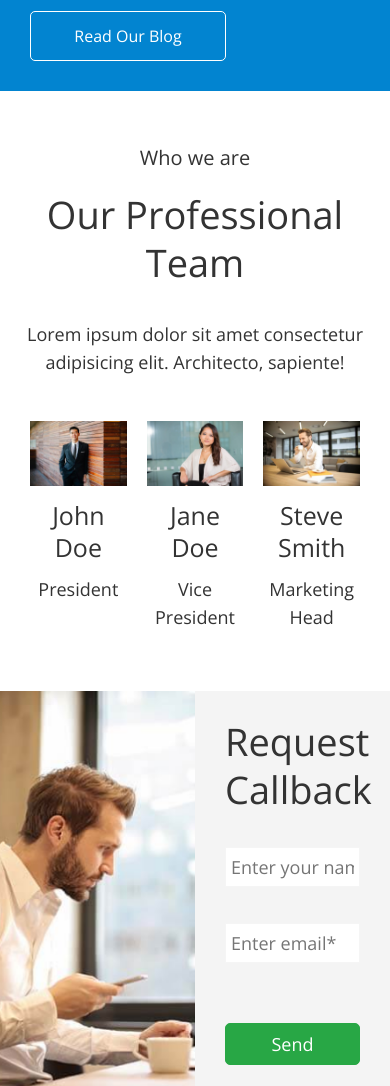
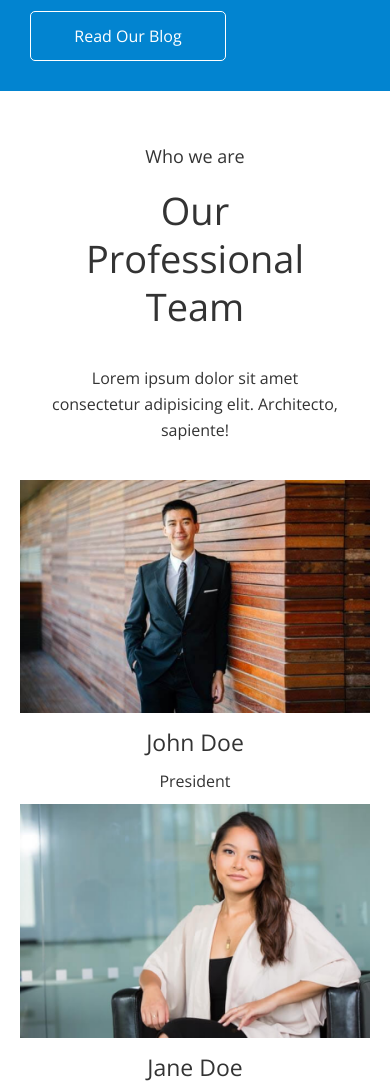
Before and after one commit to Sharadona/--------, a plain HTML site: page первая страница/index.html in a window 390 px wide. Shown: the part 5028-6114 px from the top of the page. Drawn offline with nearby package versions, Linux system fonts and the light colour scheme.

Commit message:
поправил 6 блок для телефонов

```diff
--- a/первая страница/style.css
+++ b/первая страница/style.css
@@ -553,5 +553,51 @@
         line-height: 26px;
     }
     /* ШЕСТОЙ БЛОК */
-
+    .professional {
+        margin: 0;
+        padding: 50px 0;
+    }
+    .professional-description {
+        padding: 0 50px 37px;
+    }
+    .professional-description-note {
+        margin: 0;
+        font-size: 18px;
+        line-height: 30px;
+    }
+    .professional-description h2 {
+       margin: 0;
+       padding-top: 15px;
+    }
+    .professional-description-text {
+        margin: 0;
+        padding-top: 35px;
+        font-size: 16px;
+        line-height: 26px;
+    }
+    .team {
+        display: flex;
+        flex-wrap: wrap;
+        justify-content: center;
+        gap: 10px;
+        margin: 0 20px;
+    }
+    .person-name {
+        font-size: 23px;
+        line-height: 29px;
+        margin-top: 15px;
+    }
+    .person-role {
+        font-size: 16px;
+        line-height: 26px;
+        margin-top: 11px;
+    }
+    .social {
+        flex: block;
+        justify-content: space-around;
+        gap: 0;
+    }
+    .social a {
+        flex: 0 1 10%;
+    }
 }
```
